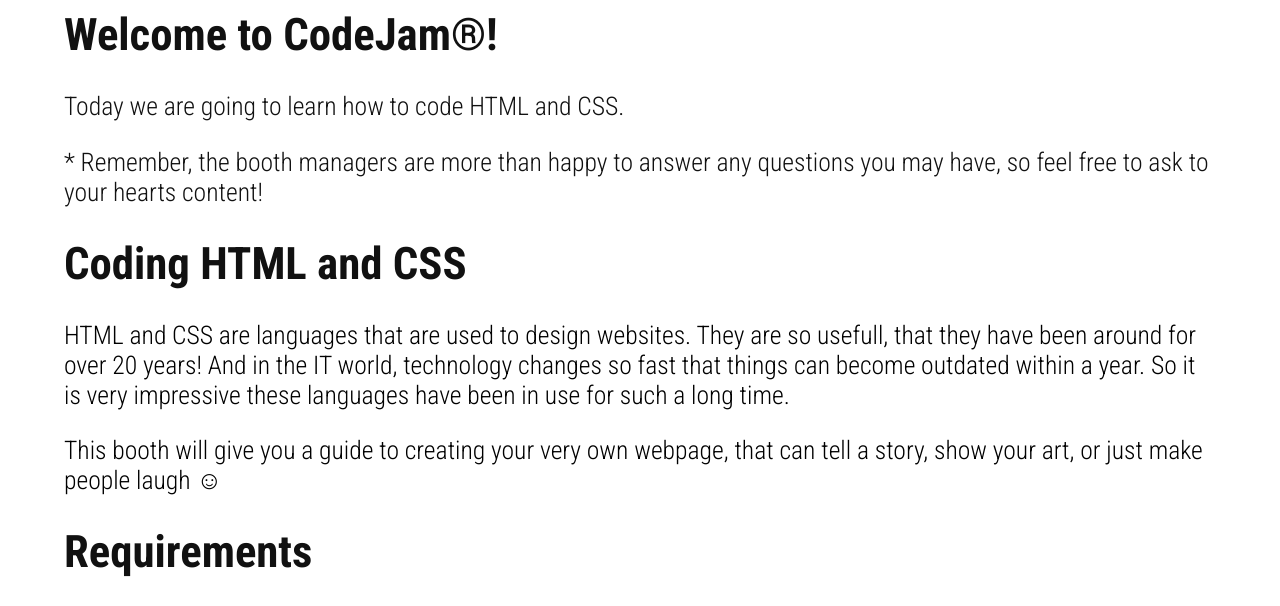
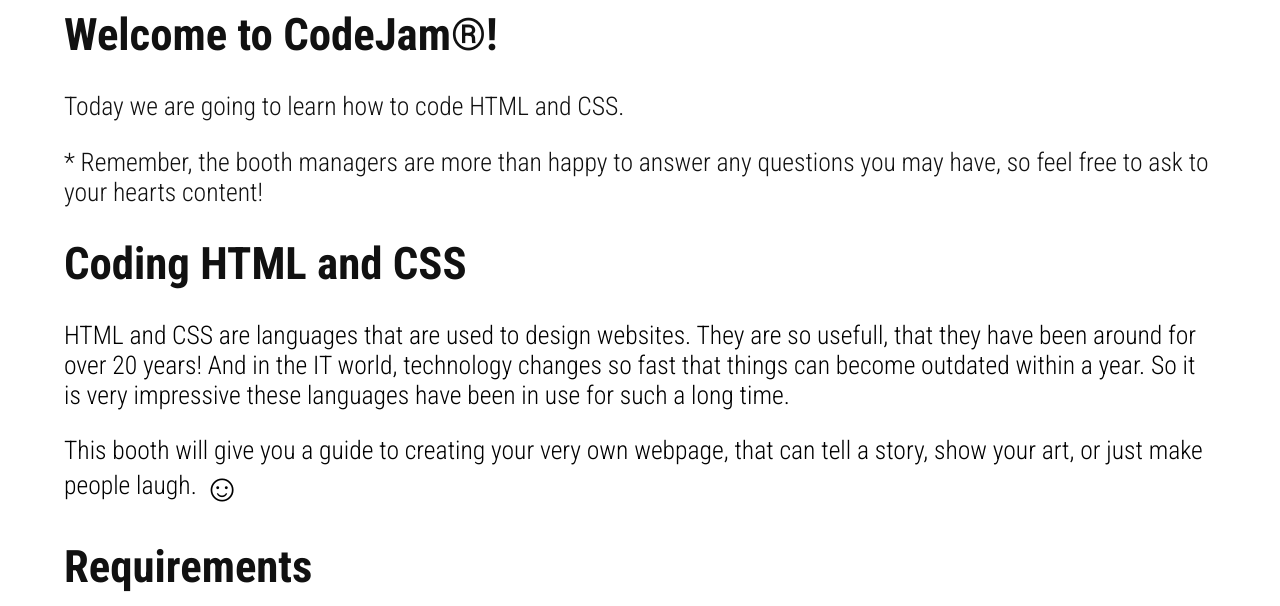
Before and after one commit to davidcadena/codejamhtmlbooth, a plain HTML site: page index.html in a window 1280 px wide. Shown: the part 173-779 px from the top of the page. Drawn offline with Linux system fonts and the light colour scheme.

Commit message:
Adjusted the Smiley Face.

```diff
--- a/index.html
+++ b/index.html
@@ -21,7 +21,9 @@
         And in the IT world, technology changes so fast that things can become outdated within a year.
         So it is very impressive these languages have been in use for such a long time.
       </p>
-      <p>This booth will give you a guide to creating your very own webpage, that can tell a story, show your art, or just make people laugh &#9786;</p>
+      <p>This booth will give you a guide to creating your very own webpage,
+        that can tell a story, show your art, or just make people laugh. <span id='smile'>&#9786;</span>
+      </p>
 
       <h1>Requirements</h1>
       <p>You don't need much to start coding, just open your favorite text editor.</p>
--- a/style.css
+++ b/style.css
@@ -25,3 +25,8 @@
     font-size: 2vw;
     font-weight: 300;
   }
+
+  #smile {
+    font-size: 3vw;
+    vertical-align: middle;
+  }
```
